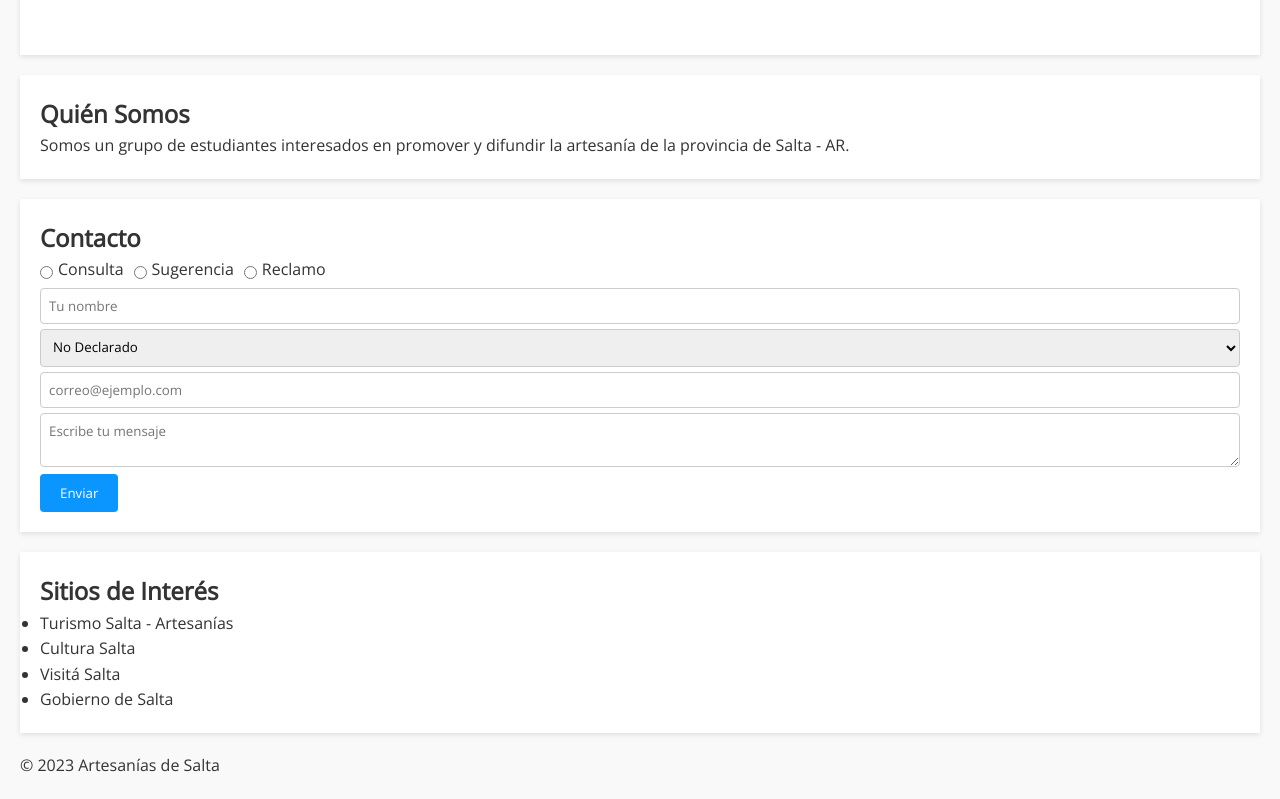
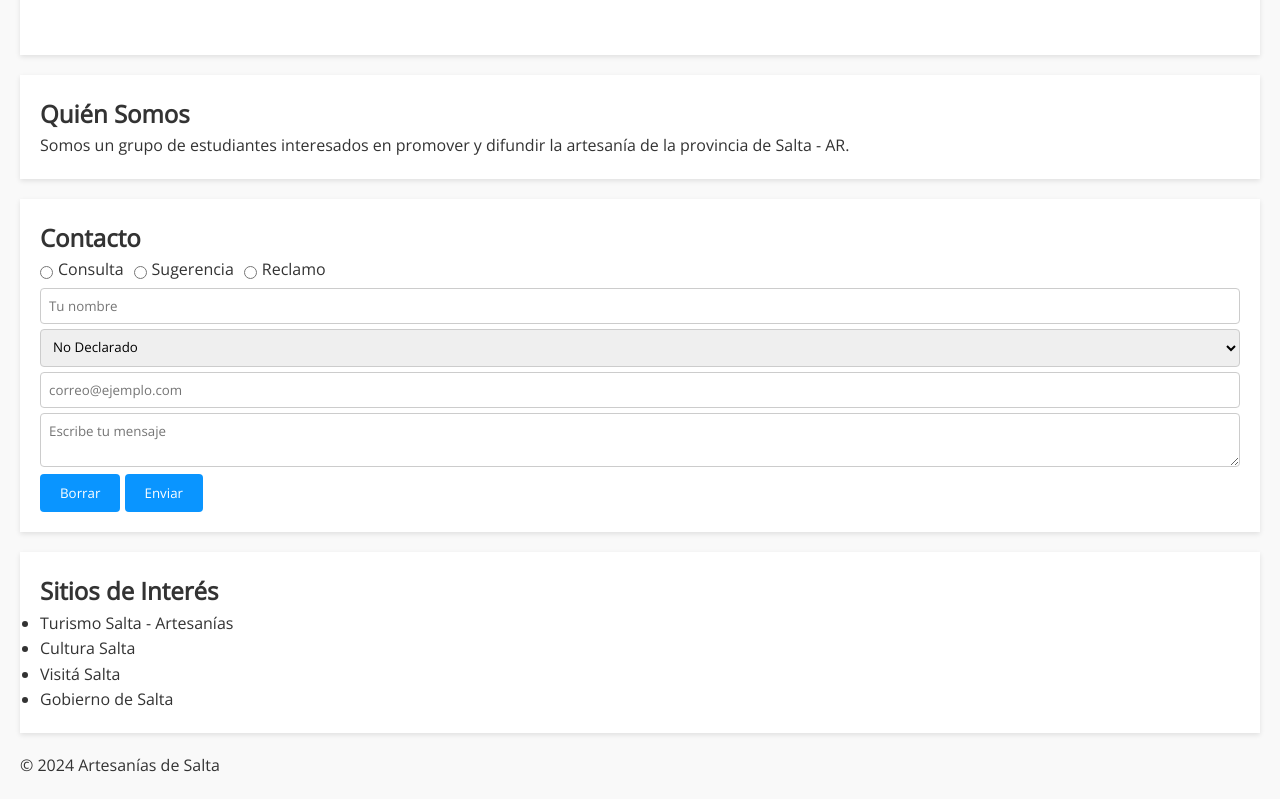
Before and after one commit to Claudio-Fabian/CaC2024Com24167Grupo17, a plain HTML site: page index.html in a window 1280 px wide. Shown: the part 2501-3300 px from the top of the page. Drawn offline with nearby package versions, Linux system fonts and the light colour scheme.

Commit message:
Update index.html - nuevo boton en formulario

```diff
--- a/index.html
+++ b/index.html
@@ -112,6 +112,7 @@
                 </select>
                 <input type="email" name="email" placeholder="correo@ejemplo.com" >
                 <textarea name="mensaje" placeholder="Escribe tu mensaje" ></textarea>
+                <button type="reset">Borrar</button>
                 <button type="submit">Enviar</button>
             </form>
         </section>
@@ -127,7 +128,7 @@
         </ul>
          </section>
        <footer>
-        <p>© 2023 Artesanías de Salta</p>
+        <p>© 2024 Artesanías de Salta</p>
     </footer>
 </body>
 </html>
```
